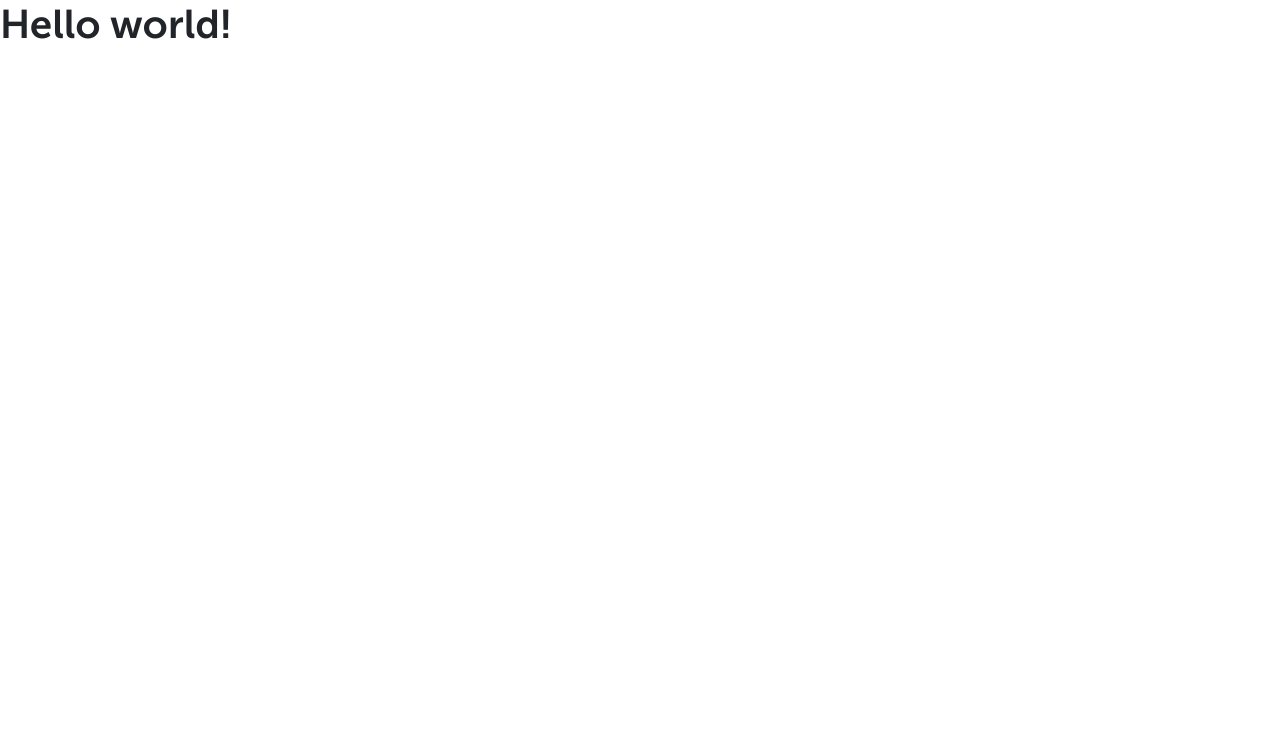
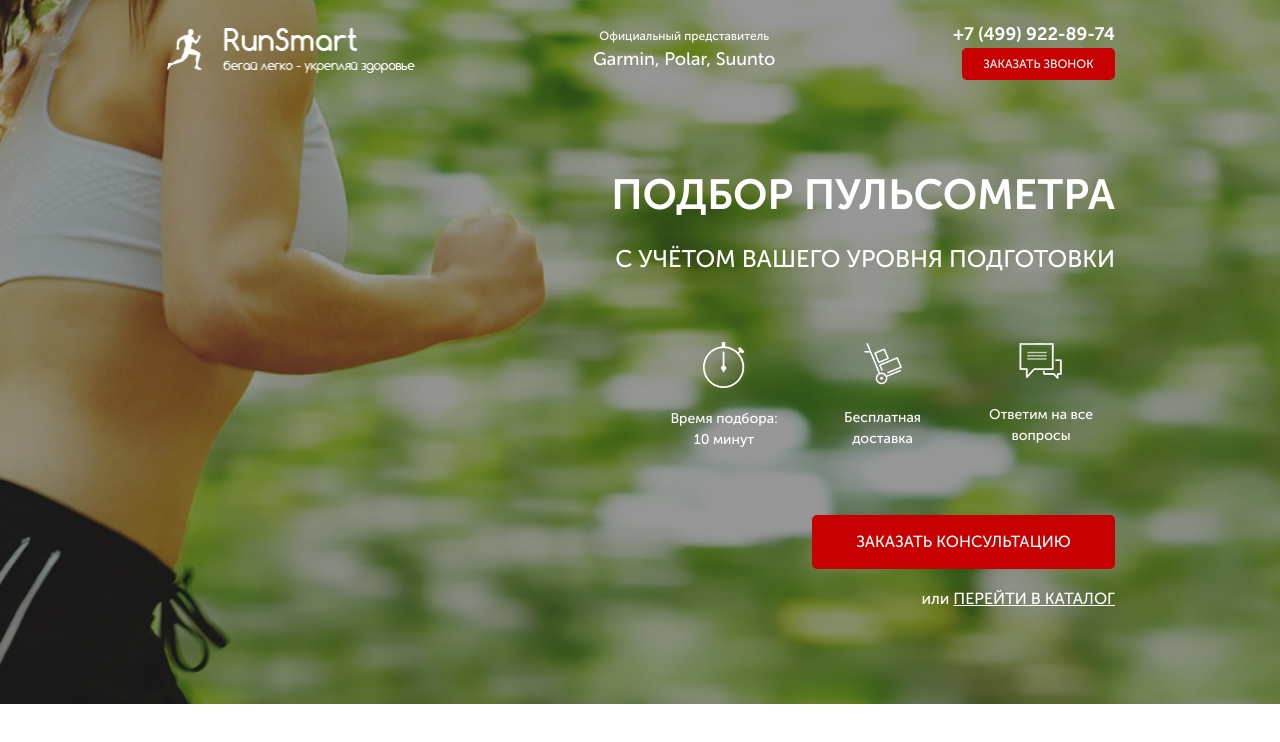
Before and after one commit to Alex223437/UdemuCourse, a website: page src/index.html in a window 1280 px wide. Drawn offline with Linux system fonts and the light colour scheme; a web font is replaced by a local one.

Commit message:
make a first section

```diff
--- a/src/index.html
+++ b/src/index.html
@@ -9,9 +9,56 @@
     <link href="https://fonts.googleapis.com/css2?family=MuseoModerno:wght@300;400;500;700&display=swap" rel="stylesheet">
     <link rel="stylesheet" href="css/bootstrap-reboot.min.css">
     <link rel="stylesheet" href="css/style.min.css">
-    <title>Document</title>
+    <title>Pulse</title>
 </head>
 <body>
-    <h1>Hello world!</h1>
+    <div class="promo">
+        <div class="container">
+            <header class="header">
+                <a href="#" class="header__logo">
+                    <img src="icons/logo.png" alt="logo">
+                </a>
+                <div class="header__official">
+                    Официальный представитель
+                    <span>Garmin, Polar, Suunto</span>
+                </div>
+                <div class="header__contacts">
+                    <a href="tel:+74999228974" class="header__phone">+7 (499) 922-89-74</a>
+                    <button class="button">
+                        заказать звонок
+                    </button>
+                </div>
+            </header>
+
+            <div class="promo__wrapper">
+                <h1 class="promo__title">Подбор пульсометра</h1>
+                <h2 class="promo__subtitle">с учётом Вашего уровня подготовки</h2>
+
+                <div class="promo__icons">
+                    <div class="promo__icon">
+                        <img src="icons/timer.png" alt="timer">
+                        Время подбора:
+                        10 минут
+                    </div>
+                    <div class="promo__icon">
+                        <img src="icons/handcart.png" alt="hand cart">
+                        Бесплатная
+                        доставка
+                    </div>
+                    <div class="promo__icon">
+                        <img src="icons/messages.png" alt="messages">
+                        Ответим
+                        на все вопросы
+                    </div>
+                </div>
+
+                <button class="button button_main">заказать кОНСУЛЬТАЦИЮ</button>
+                <div class="promo__link">
+                    или
+                    <a href="#">ПЕРЕЙТИ В КАТАЛОГ</a>
+                </div>
+            </div>
+        </div>
+    </div>
 </body>
 </html>
--- a/src/sass/base/_variables.scss
+++ b/src/sass/base/_variables.scss
@@ -0,0 +1 @@
+$main-color: #C70101;
--- /dev/null
+++ b/src/sass/blocks/_buttons.scss
@@ -0,0 +1,18 @@
+.button {
+    width: 153px;
+    height: 32px;
+    background: $main-color;
+    border: none;
+    border-radius: 5px;
+    font-weight: 500;
+    font-size: 12px;
+    text-align: center;
+    text-transform: uppercase;
+    color: #FFFFFF;
+    &_main {
+        font-size: 16px;
+        margin-top: 65px;
+        width: 303px;
+        height: 54px
+    }
+}
--- a/src/sass/blocks/_general.scss
+++ /dev/null
@@ -1,8 +0,0 @@
-* {
-    margin: 0;
-    padding: 0;
-}
-
-h1{
-    font-weight: 700;
-}
--- /dev/null
+++ b/src/sass/blocks/_header.scss
@@ -0,0 +1,37 @@
+.header {
+    display: flex;
+    justify-content: space-between;
+    align-items: center;;
+    &__logo {
+        width: 250px;
+        img{
+            width: 100%;
+        }
+    }
+    &__official {
+        font-weight: 500;
+        font-size: 12px;
+        text-align: center;
+        color: #FFFFFF;
+        span {
+            display: block;
+            line-height: 29px;
+            font-size: 18px;
+        }
+    }
+    &__phone {
+        text-decoration: none;
+        display: block;
+        font-weight: 700;
+        font-size: 18px;
+        color: #FFFFFF;
+        &:hover{
+            color: #FFFFFF;
+        }
+    }
+    &__contacts {
+        display: flex;
+        flex-direction: column;
+        align-items: flex-end;
+    }
+}
--- /dev/null
+++ b/src/sass/blocks/_promo.scss
@@ -0,0 +1,57 @@
+.promo{
+    min-height: 650px;
+    padding: 21px 0 93px 0;
+    margin-bottom: 0;
+    background: url('../img/bg/main_bg.jpg') center center/cover no-repeat;
+    &__wrapper {
+        display: flex;
+        flex-direction: column;
+        align-items: flex-end;
+        margin-top: 90px;
+    }
+    &__title {
+        font-weight: 700;
+        font-size: 42px;
+        text-transform: uppercase;
+        color: #FFFFFF
+    }
+    &__subtitle {
+        margin-top: 17px;
+        font-weight: 500;
+        font-size: 24px;
+        text-transform: uppercase;
+        color: #FFFFFF;
+    }
+    &__icons {
+        display: flex;
+        justify-content: space-between;
+        width: 425px;
+        margin: 60px 20px 0 0;
+        font-weight: 500;
+        font-size: 14px;
+        text-align: center;
+        color: #fff;
+    }
+    &__icon {
+        width: 108px;
+        img {
+            display: block;
+            margin: 0 auto;
+            margin-bottom: 20px;
+        }
+    }
+    &__link {
+        margin-top: 18px;
+        font-weight: 500;
+        font-size: 16px;
+        color:#FFFFFF;
+        a {
+            color:#FFFFFF;
+            text-transform: uppercase;
+            text-decoration: underline;
+            &:hover {
+                color:#FFFFFF;
+            }
+        }
+    }
+}
--- a/src/sass/style.scss
+++ b/src/sass/style.scss
@@ -1,7 +1,16 @@
 @import 'base/fonts';
 @import 'base/variables';
 @import 'base/mixins';
-@import 'blocks/general';
+@import 'blocks/promo';
+@import 'blocks/header';
+@import 'blocks/buttons';
 *{
     font-family: 'Museo Sans', sans-serif;
+    margin: 0;
+    padding: 0;
 }
+
+.container{
+    max-width: 950px;
+    margin: 0 auto;
+}
```
Also changed, not shown: src/css/style.min.css.
